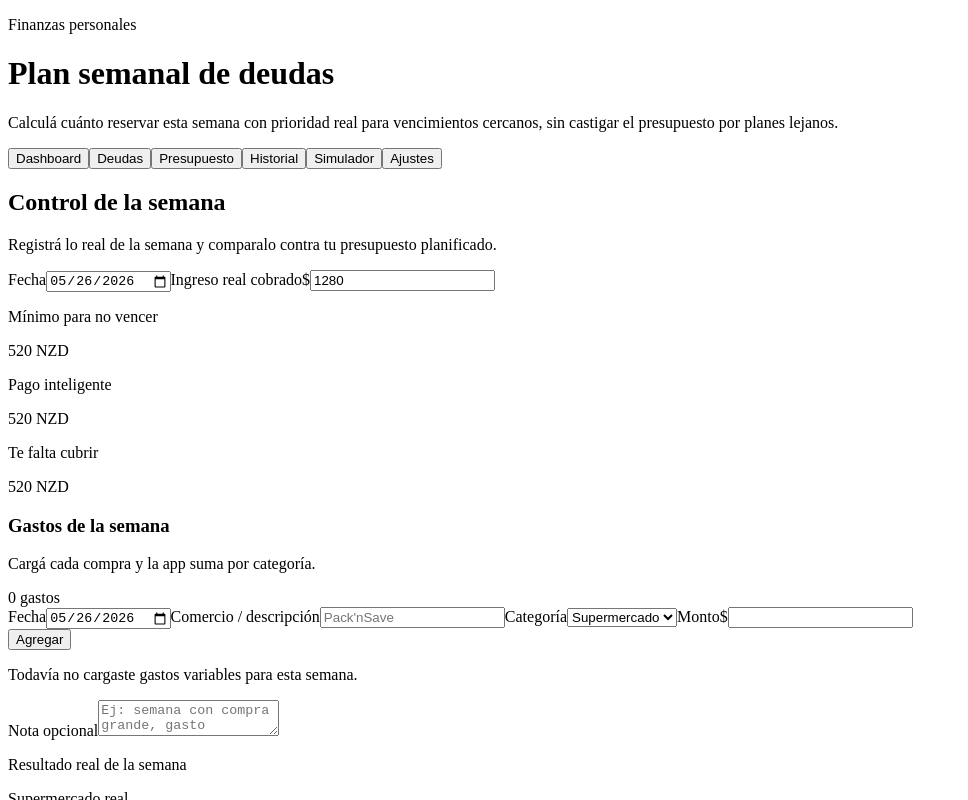
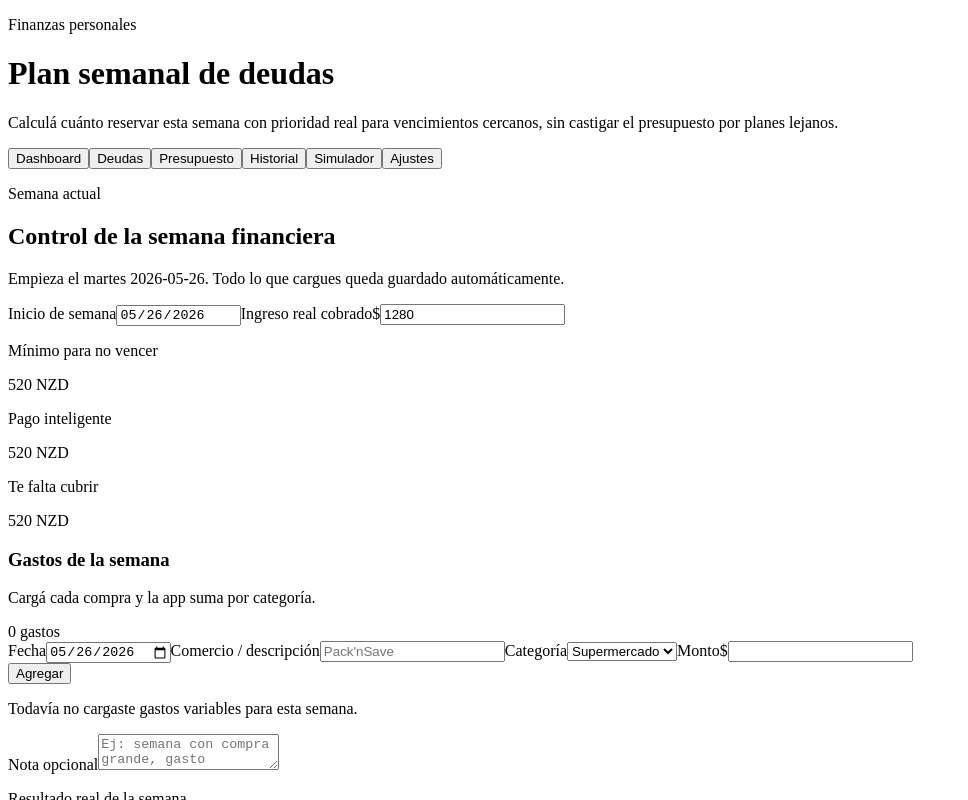
Before and after one commit to marcosgaier/finance-app, a React (Vite) app: page / in a window 1280 px wide. Both pictures are taken after a click on the button "Historial". Shown: the top 800 px of the page, without its empty margins (0-968 px from the left). Built offline with nearby package versions, Linux system fonts and the light colour scheme; the HTML template or start-up script is replaced by a standard one.

Commit message:
Add active financial week system

```diff
--- a/src/components/WeeklyTracker.jsx
+++ b/src/components/WeeklyTracker.jsx
@@ -8,7 +8,22 @@ const transactionCategories = [
 ];
 
 function getTodayIsoDate() {
-  return new Date().toISOString().slice(0, 10);
+  return formatIsoDate(new Date());
+}
+
+function formatIsoDate(date) {
+  const year = date.getFullYear();
+  const month = String(date.getMonth() + 1).padStart(2, '0');
+  const day = String(date.getDate()).padStart(2, '0');
+  return `${year}-${month}-${day}`;
+}
+
+function getCurrentFinancialWeekStartDate(referenceDate = new Date()) {
+  const startDate = new Date(referenceDate.getFullYear(), referenceDate.getMonth(), referenceDate.getDate());
+  const tuesday = 2;
+  const daysSinceTuesday = (startDate.getDay() - tuesday + 7) % 7;
+  startDate.setDate(startDate.getDate() - daysSinceTuesday);
+  return formatIsoDate(startDate);
 }
 
 function createEmptyTransaction(date = getTodayIsoDate()) {
@@ -20,40 +35,86 @@ function createEmptyTransaction(date = getTodayIsoDate()) {
   };
 }
 
-export function WeeklyTracker({ financeData, weeklySummary, onDeleteWeek, onIncomeChange, onSaveWeek }) {
-  const [weekDate, setWeekDate] = useState(getTodayIsoDate());
-  const [realIncome, setRealIncome] = useState(Number(financeData.weeklyIncome || 0));
-  const [transactionDraft, setTransactionDraft] = useState(createEmptyTransaction());
-  const [variableTransactions, setVariableTransactions] = useState([]);
+function createActiveWeek({ weekStartDate, income, weeklySummary }) {
+  const plannedGroceries = Number(weeklySummary.groceries || 0);
+  const plannedFuel = Number(weeklySummary.fuel || 0);
+
+  return {
+    id: `active-week-${weekStartDate}`,
+    weekStartDate,
+    weekDate: weekStartDate,
+    income: Number(income || 0),
+    realIncome: Number(income || 0),
+    variableTransactions: [],
+    payments: [],
+    note: '',
+    plannedGroceries,
+    plannedFuel,
+    plannedVariableBudget: plannedGroceries + plannedFuel,
+    minimumToAvoidExpiry: weeklySummary.minimumToAvoidExpiry,
+    recommendedPayment: weeklySummary.recommendedPayment,
+    createdAt: new Date().toISOString(),
+    updatedAt: new Date().toISOString(),
+  };
+}
+
+export function WeeklyTracker({
+  financeData,
+  weeklySummary,
+  onCloseWeek,
+  onDeleteWeek,
+  onIncomeChange,
+  onStartActiveWeek,
+  onUpdateActiveWeek,
+}) {
+  const financialWeekStartDate = useMemo(() => getCurrentFinancialWeekStartDate(), []);
+  const activeWeek = financeData.activeWeek;
+  const [transactionDraft, setTransactionDraft] = useState(createEmptyTransaction(financialWeekStartDate));
   const [expandedRecordIds, setExpandedRecordIds] = useState({});
-  const [note, setNote] = useState('');
-  const [cardPaymentDrafts, setCardPaymentDrafts] = useState({});
 
   useEffect(() => {
-    setRealIncome(Number(financeData.weeklyIncome || 0));
-  }, [financeData.weeklyIncome]);
+    if (!activeWeek) {
+      onStartActiveWeek(
+        createActiveWeek({
+          weekStartDate: financialWeekStartDate,
+          income: financeData.weeklyIncome,
+          weeklySummary,
+        }),
+      );
+    }
+  }, [activeWeek, financeData.weeklyIncome, financialWeekStartDate, onStartActiveWeek, weeklySummary]);
 
   useEffect(() => {
-    setTransactionDraft((currentDraft) => ({ ...currentDraft, date: weekDate }));
-  }, [weekDate]);
+    setTransactionDraft((currentDraft) => ({
+      ...currentDraft,
+      date: currentDraft.date || activeWeek?.weekStartDate || financialWeekStartDate,
+    }));
+  }, [activeWeek?.weekStartDate, financialWeekStartDate]);
 
+  if (!activeWeek) {
+    return (
+      <section className="rounded-lg border border-stone-200 bg-white p-4 shadow-sm">
+        <p className="text-sm font-semibold text-stone-900">Preparando semana actual...</p>
+      </section>
+    );
+  }
+
+  const normalizedActiveWeek = normalizeActiveWeek(activeWeek, weeklySummary);
+  const variableTransactions = normalizedActiveWeek.variableTransactions;
   const transactionTotals = calculateTransactionTotals(variableTransactions);
-  const plannedGroceries = Number(weeklySummary.groceries || 0);
-  const plannedFuel = Number(weeklySummary.fuel || 0);
+  const plannedGroceries = normalizedActiveWeek.plannedGroceries;
+  const plannedFuel = normalizedActiveWeek.plannedFuel;
   const plannedVariableBudget = plannedGroceries + plannedFuel;
   const actualVariableSpent = transactionTotals.total;
   const groceriesDifference = plannedGroceries - transactionTotals.groceries;
   const fuelDifference = plannedFuel - transactionTotals.fuel;
   const variableDifference = plannedVariableBudget - actualVariableSpent;
-
-  const totalPaid = useMemo(
-    () => Object.values(cardPaymentDrafts).reduce((total, amount) => total + Number(amount || 0), 0),
-    [cardPaymentDrafts],
-  );
+  const payments = normalizedActiveWeek.payments;
+  const totalPaid = payments.reduce((total, payment) => total + Number(payment.amount || 0), 0);
   const minimumDifference = totalPaid - weeklySummary.minimumToAvoidExpiry;
   const recommendedDifference = totalPaid - weeklySummary.recommendedPayment;
   const realWeeklyMargin =
-    Number(realIncome || 0) -
+    Number(normalizedActiveWeek.realIncome || 0) -
     Number(weeklySummary.weeklyExpensesTotal || 0) -
     Number(weeklySummary.monthlyReserveWeekly || 0) -
     actualVariableSpent -
@@ -72,13 +133,24 @@ export function WeeklyTracker({ financeData, weeklySummary, onDeleteWeek, onInco
       ...card,
       minimumPayment: plans.reduce((total, plan) => total + Number(plan.recommendedPayment || 0), 0),
       recommendedPayment: plans.reduce((total, plan) => total + Number(plan.totalRecommendedPayment || 0), 0),
+      paidAmount: payments.find((payment) => payment.cardId === card.id)?.amount || '',
     };
   });
 
+  function updateActiveWeek(patch) {
+    onUpdateActiveWeek((currentWeek) => ({
+      ...currentWeek,
+      ...patch,
+    }));
+  }
+
   function updateRealIncome(amount) {
     const nextIncome = Number(amount);
-    setRealIncome(nextIncome);
     onIncomeChange(nextIncome);
+    updateActiveWeek({
+      income: nextIncome,
+      realIncome: nextIncome,
+    });
   }
 
   function updateTransactionDraft(field, value) {
@@ -93,18 +165,20 @@ export function WeeklyTracker({ financeData, weeklySummary, onDeleteWeek, onInco
     const description = transactionDraft.description.trim();
     if (amount <= 0 || description.length === 0) return;
 
-    setVariableTransactions((currentTransactions) => [
-      ...currentTransactions,
-      {
-        id: `transaction-${Date.now()}`,
-        date: transactionDraft.date || weekDate,
-        description,
-        category: transactionDraft.category,
-        amount,
-      },
-    ]);
+    const nextTransaction = {
+      id: `transaction-${Date.now()}`,
+      date: transactionDraft.date || normalizedActiveWeek.weekStartDate,
+      description,
+      category: transactionDraft.category,
+      amount,
+    };
+
+    onUpdateActiveWeek((currentWeek) => ({
+      ...currentWeek,
+      variableTransactions: [...normalizeRecordTransactions(currentWeek), nextTransaction],
+    }));
     setTransactionDraft({
-      date: transactionDraft.date || weekDate,
+      date: transactionDraft.date || normalizedActiveWeek.weekStartDate,
       description: '',
       category: transactionDraft.category,
       amount: '',
@@ -112,23 +186,51 @@ export function WeeklyTracker({ financeData, weeklySummary, onDeleteWeek, onInco
   }
 
   function deleteVariableTransaction(transactionId) {
-    setVariableTransactions((currentTransactions) =>
-      currentTransactions.filter((transaction) => transaction.id !== transactionId),
-    );
+    onUpdateActiveWeek((currentWeek) => ({
+      ...currentWeek,
+      variableTransactions: normalizeRecordTransactions(currentWeek).filter(
+        (transaction) => transaction.id !== transactionId,
+      ),
+    }));
   }
 
   function updateCardPayment(cardId, amount) {
-    setCardPaymentDrafts((currentDrafts) => ({
-      ...currentDrafts,
-      [cardId]: Number(amount),
-    }));
+    const nextAmount = Number(amount || 0);
+
+    onUpdateActiveWeek((currentWeek) => {
+      const currentPayments = currentWeek.payments || [];
+      const currentCard = financeData.cards.find((card) => card.id === cardId);
+      const otherPayments = currentPayments.filter((payment) => payment.cardId !== cardId);
+      const nextPayments =
+        nextAmount > 0
+          ? [
+              ...otherPayments,
+              {
+                cardId,
+                cardName: currentCard?.name || 'Tarjeta',
+                amount: nextAmount,
+              },
+            ]
+          : otherPayments;
+
+      return {
+        ...currentWeek,
+        payments: nextPayments,
+      };
+    });
   }
 
   function fillCardPayments(amountKey) {
-    const nextDrafts = Object.fromEntries(
-      cardSummaries.map((card) => [card.id, Number(card[amountKey] || 0).toFixed(2)]),
-    );
-    setCardPaymentDrafts(nextDrafts);
+    onUpdateActiveWeek((currentWeek) => ({
+      ...currentWeek,
+      payments: cardSummaries
+        .map((card) => ({
+          cardId: card.id,
+          cardName: card.name,
+          amount: Number(card[amountKey] || 0),
+        }))
+        .filter((payment) => payment.amount > 0),
+    }));
   }
 
   function toggleRecordDetails(recordId) {
@@ -138,57 +240,48 @@ export function WeeklyTracker({ financeData, weeklySummary, onDeleteWeek, onInco
     }));
   }
 
-  function saveWeek() {
-    const payments = cardSummaries
-      .map((card) => ({
-        cardId: card.id,
-        cardName: card.name,
-        amount: Number(cardPaymentDrafts[card.id] || 0),
-      }))
-      .filter((payment) => payment.amount > 0);
-
-    onSaveWeek({
+  function closeWeek() {
+    const closedRecord = {
+      ...normalizedActiveWeek,
       id: `week-${Date.now()}`,
-      weekDate,
-      income: Number(realIncome || 0),
-      realIncome: Number(realIncome || 0),
-      variableTransactions,
-      note: note.trim(),
-      payments,
+      weekDate: normalizedActiveWeek.weekStartDate,
+      income: Number(normalizedActiveWeek.realIncome || 0),
       totalPaid,
       plannedGroceries,
       plannedFuel,
       plannedVariableBudget,
       minimumToAvoidExpiry: weeklySummary.minimumToAvoidExpiry,
       recommendedPayment: weeklySummary.recommendedPayment,
-      createdAt: new Date().toISOString(),
-    });
-    setCardPaymentDrafts({});
-    setVariableTransactions([]);
-    setTransactionDraft(createEmptyTransaction(weekDate));
-    setNote('');
+      closedAt: new Date().toISOString(),
+      createdAt: normalizedActiveWeek.createdAt || new Date().toISOString(),
+      updatedAt: new Date().toISOString(),
+    };
+
+    onCloseWeek(closedRecord);
+    setTransactionDraft(createEmptyTransaction(getCurrentFinancialWeekStartDate()));
   }
 
   return (
     <section className="rounded-lg border border-stone-200 bg-white p-4 shadow-sm">
       <div className="flex flex-col gap-3 lg:flex-row lg:items-start lg:justify-between">
         <div>
-          <h2 className="text-lg font-semibold text-stone-950">Control de la semana</h2>
+          <p className="text-sm font-semibold uppercase tracking-wide text-teal-700">Semana actual</p>
+          <h2 className="mt-1 text-lg font-semibold text-stone-950">Control de la semana financiera</h2>
           <p className="text-sm text-stone-500">
-            Registrá lo real de la semana y comparalo contra tu presupuesto planificado.
+            Empieza el martes {normalizedActiveWeek.weekStartDate}. Todo lo que cargues queda guardado automáticamente.
           </p>
         </div>
         <div className="grid gap-2 sm:grid-cols-2">
           <label className="text-sm font-medium text-stone-600">
-            Fecha
+            Inicio de semana
             <input
-              className="mt-1 w-full rounded-md border border-stone-200 px-3 py-2 outline-none focus:border-sky-500"
+              className="mt-1 w-full rounded-md border border-stone-200 bg-stone-50 px-3 py-2 text-stone-700 outline-none"
+              readOnly
               type="date"
-              value={weekDate}
-              onChange={(event) => setWeekDate(event.target.value)}
+              value={normalizedActiveWeek.weekStartDate}
             />
           </label>
-          <MoneyInput label="Ingreso real cobrado" value={realIncome} onChange={updateRealIncome} />
+          <MoneyInput label="Ingreso real cobrado" value={normalizedActiveWeek.realIncome} onChange={updateRealIncome} />
         </div>
       </div>
 
@@ -280,8 +373,8 @@ export function WeeklyTracker({ financeData, weeklySummary, onDeleteWeek, onInco
             Nota opcional
             <textarea
               className="mt-1 min-h-24 w-full rounded-md border border-stone-200 bg-white px-3 py-2 text-sm outline-none focus:border-sky-500"
-              value={note}
-              onChange={(event) => setNote(event.target.value)}
+              value={normalizedActiveWeek.note}
+              onChange={(event) => updateActiveWeek({ note: event.target.value })}
               placeholder="Ej: semana con compra grande, gasto inesperado, horas extra..."
             />
           </label>
@@ -376,7 +469,7 @@ export function WeeklyTracker({ financeData, weeklySummary, onDeleteWeek, onInco
                       className="numeric-input min-w-0 flex-1 bg-transparent font-semibold outline-none"
                       type="number"
                       min="0"
-                      value={cardPaymentDrafts[card.id] || ''}
+                      value={card.paidAmount}
                       onChange={(event) => updateCardPayment(card.id, event.target.value)}
                     />
                   </span>
@@ -388,7 +481,7 @@ export function WeeklyTracker({ financeData, weeklySummary, onDeleteWeek, onInco
       </div>
 
       <p className="mt-3 rounded-md bg-amber-50 p-3 text-sm leading-6 text-amber-900">
-        Estos pagos quedan como historial por tarjeta. Los saldos de los planes se editan manualmente cuando GEM, Purple u otra tarjeta actualicen cómo aplicaron el pago.
+        Estos pagos quedan guardados en la semana activa. Los saldos de los planes se editan manualmente cuando GEM, Purple u otra tarjeta actualicen cómo aplicaron el pago.
       </p>
 
       <div className="mt-4 flex flex-col gap-3 border-t border-stone-200 pt-4 lg:flex-row lg:items-center lg:justify-between">
@@ -398,15 +491,15 @@ export function WeeklyTracker({ financeData, weeklySummary, onDeleteWeek, onInco
         <button
           className="w-fit rounded-md bg-stone-950 px-4 py-2 text-sm font-semibold text-white shadow-sm hover:bg-stone-800"
           type="button"
-          onClick={saveWeek}
+          onClick={closeWeek}
         >
-          Guardar semana
+          Cerrar semana
         </button>
       </div>
 
       {savedRecords.length > 0 ? (
         <div className="mt-5">
-          <h3 className="text-sm font-semibold text-stone-900">Semanas guardadas</h3>
+          <h3 className="text-sm font-semibold text-stone-900">Semanas cerradas</h3>
           <div className="mt-2 grid gap-3">
             {savedRecords.map((record) => (
               <WeeklyRecordItem
@@ -520,11 +613,28 @@ function WeeklyRecordItem({ expanded, record, weeklySummary, onDeleteWeek, onTog
   );
 }
 
+function normalizeActiveWeek(activeWeek, weeklySummary) {
+  const plannedGroceries = Number(activeWeek.plannedGroceries ?? weeklySummary.groceries ?? 0);
+  const plannedFuel = Number(activeWeek.plannedFuel ?? weeklySummary.fuel ?? 0);
+
+  return {
+    ...activeWeek,
+    weekStartDate: activeWeek.weekStartDate || activeWeek.weekDate || getCurrentFinancialWeekStartDate(),
+    realIncome: Number(activeWeek.realIncome ?? activeWeek.income ?? 0),
+    variableTransactions: normalizeRecordTransactions(activeWeek),
+    payments: activeWeek.payments || [],
+    note: activeWeek.note || '',
+    plannedGroceries,
+    plannedFuel,
+    plannedVariableBudget: plannedGroceries + plannedFuel,
+  };
+}
+
 function normalizeWeeklyRecord(record, weeklySummary) {
   const variableTransactions = normalizeRecordTransactions(record);
   const totals = calculateTransactionTotals(variableTransactions);
   const realIncome = Number(record.realIncome ?? record.income ?? 0);
-  const totalPaid = Number(record.totalPaid ?? 0);
+  const totalPaid = Number(record.totalPaid ?? calculatePaymentTotal(record.payments || []));
   const plannedGroceries = Number(record.plannedGroceries ?? weeklySummary.groceries ?? 0);
   const plannedFuel = Number(record.plannedFuel ?? weeklySummary.fuel ?? 0);
   const plannedVariableBudget = plannedGroceries + plannedFuel;
@@ -539,7 +649,7 @@ function normalizeWeeklyRecord(record, weeklySummary) {
   );
 
   return {
-    weekDate: record.weekDate,
+    weekDate: record.weekDate || record.weekStartDate,
     realIncome,
     totalPaid,
     plannedVariableBudget,
@@ -555,7 +665,7 @@ function normalizeRecordTransactions(record) {
   if (Array.isArray(record.variableTransactions) && record.variableTransactions.length > 0) {
     return record.variableTransactions.map((transaction, index) => ({
       id: transaction.id || `legacy-transaction-${record.id || record.weekDate}-${index}`,
-      date: transaction.date || record.weekDate || '',
+      date: transaction.date || record.weekDate || record.weekStartDate || '',
       description: transaction.description || transaction.merchant || 'Gasto variable',
       category: normalizeCategory(transaction.category),
       amount: Number(transaction.amount || 0),
@@ -565,21 +675,21 @@ function normalizeRecordTransactions(record) {
   const legacyTransactions = [
     {
       id: `legacy-groceries-${record.id || record.weekDate}`,
-      date: record.weekDate || '',
+      date: record.weekDate || record.weekStartDate || '',
       description: 'Supermercado',
       category: 'groceries',
       amount: Number(record.realGroceries ?? record.grocerySpent ?? record.groceriesSpent ?? 0),
     },
     {
       id: `legacy-fuel-${record.id || record.weekDate}`,
-      date: record.weekDate || '',
+      date: record.weekDate || record.weekStartDate || '',
       description: 'Combustible',
       category: 'fuel',
       amount: Number(record.realFuel ?? record.fuelSpent ?? 0),
     },
     {
       id: `legacy-other-${record.id || record.weekDate}`,
-      date: record.weekDate || '',
+      date: record.weekDate || record.weekStartDate || '',
       description: 'Otros gastos',
       category: 'other',
       amount: Number(record.otherVariableExpenses ?? record.otherVariableSpent ?? record.otherSpent ?? 0),
@@ -602,6 +712,10 @@ function calculateTransactionTotals(transactions) {
     },
     { groceries: 0, fuel: 0, other: 0, total: 0 },
   );
+}
+
+function calculatePaymentTotal(payments) {
+  return payments.reduce((total, payment) => total + Number(payment.amount || 0), 0);
 }
 
 function normalizeCategory(category) {
--- a/src/data/sampleData.js
+++ b/src/data/sampleData.js
@@ -54,5 +54,6 @@ export const sampleFinanceData = {
       thirdPartyContribution: 120,
     },
   ],
+  activeWeek: null,
   weeklyRecords: [],
 };
--- a/src/pages/Dashboard.jsx
+++ b/src/pages/Dashboard.jsx
@@ -74,6 +74,39 @@ export function Dashboard({ financeData, setFinanceData }) {
     }));
   }
 
+  function startActiveWeek(activeWeek) {
+    setFinanceData((currentData) => ({
+      ...currentData,
+      activeWeek,
+    }));
+  }
+
+  function updateActiveWeek(updater) {
+    setFinanceData((currentData) => {
+      if (!currentData.activeWeek) return currentData;
+
+      const nextActiveWeek =
+        typeof updater === 'function' ? updater(currentData.activeWeek) : { ...currentData.activeWeek, ...updater };
+
+      return {
+        ...currentData,
+        activeWeek: {
+          ...nextActiveWeek,
+          updatedAt: new Date().toISOString(),
+        },
+      };
+    });
+  }
+
+  function closeActiveWeek(record) {
+    setFinanceData((currentData) => ({
+      ...currentData,
+      weeklyIncome: record.income,
+      activeWeek: null,
+      weeklyRecords: [...(currentData.weeklyRecords || []), record],
+    }));
+  }
+
   function deleteWeeklyRecord(recordId) {
     setFinanceData((currentData) => ({
       ...currentData,
@@ -140,8 +173,10 @@ export function Dashboard({ financeData, setFinanceData }) {
             financeData={financeData}
             weeklySummary={weeklySummary}
             onDeleteWeek={deleteWeeklyRecord}
+            onCloseWeek={closeActiveWeek}
             onIncomeChange={updateWeeklyIncome}
-            onSaveWeek={saveWeeklyRecord}
+            onStartActiveWeek={startActiveWeek}
+            onUpdateActiveWeek={updateActiveWeek}
           />
         )}
 
```
